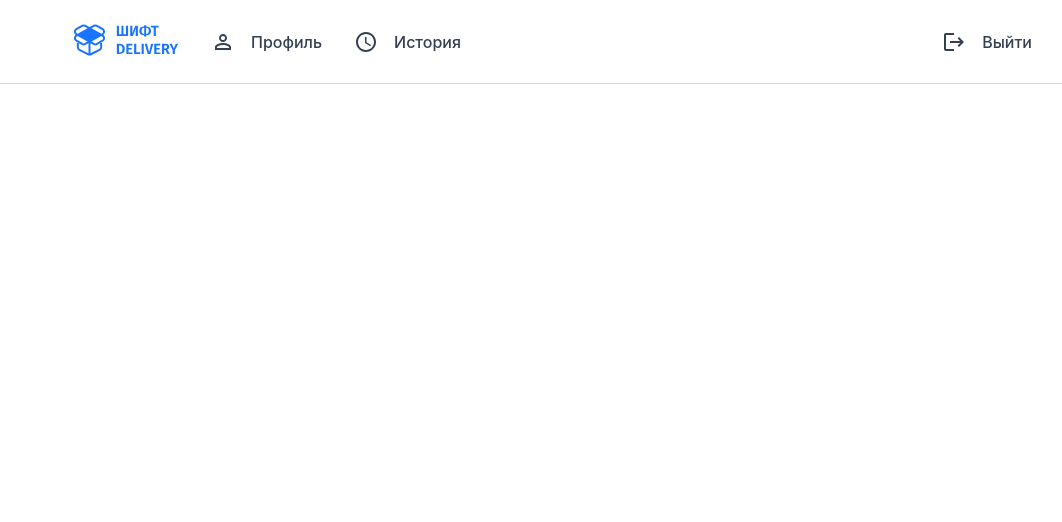
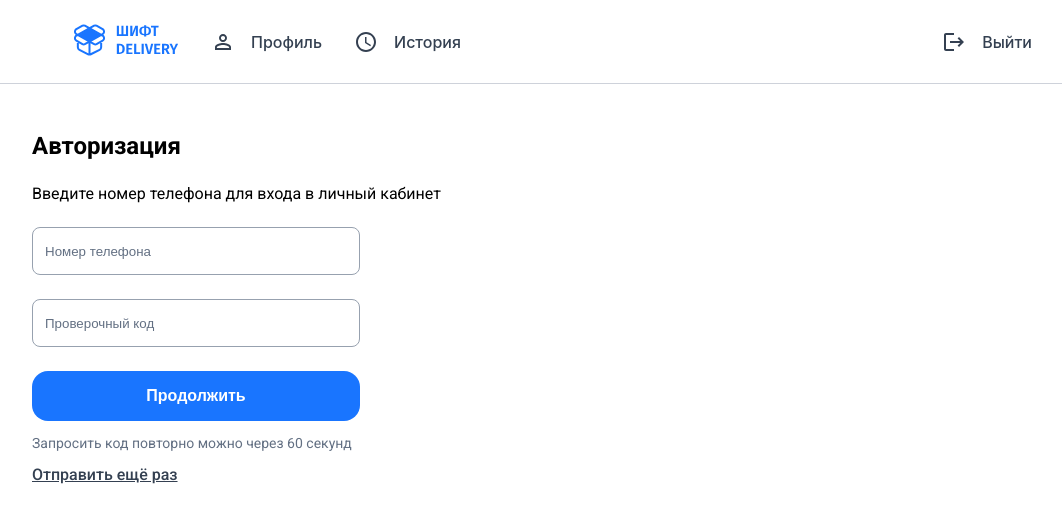
Before and after one commit to AsmrS4/shift-summer-frontend-2025, a React (Vite) app: page /sign-in in a window 1280 px wide. Shown: the top 522 px of the page, without its empty margins (88-1150 px from the left). Built offline with nearby package versions, Linux system fonts and the light colour scheme.

Commit message:
added sign-in page

```diff
--- a/src/app/App.tsx
+++ b/src/app/App.tsx
@@ -1,6 +1,7 @@
 import Header from '@components/Header';
 import DeliveryPage from '@pages/Delivery/DeliveryMethod';
 import HomePage from '@pages/Home';
+import LoginPage from '@pages/Login';
 import { BrowserRouter, Route, Routes } from 'react-router-dom';
 
 function App() {
@@ -24,6 +25,7 @@ function App() {
                         <Route path='/delivery-registration/success' element={<DeliveryPage />} />
                         <Route path='/delivery-registration/error' element={<DeliveryPage />} />
                     </Route>
+                    <Route path='/sign-in' element={<LoginPage />} />
                 </Routes>
             </BrowserRouter>
         </>
--- /dev/null
+++ b/src/pages/Login/LoginPage.scss
@@ -0,0 +1,51 @@
+@import '@styles/index.scss';
+
+main.login-page {
+    background-color: $white-color;
+    width: 100%;
+    height: 100%;
+    padding: 48px 0;
+    .inner-wrapper {
+        width: 100%;
+        box-sizing: border-box;
+        padding: 0 120px;
+        @include flex-column();
+        align-items: start;
+        gap: 24px;
+        p.form-title {
+            font-size: 16px;
+            font-weight: 400;
+            margin: 0;
+        }
+
+        .form {
+            max-width: 328px;
+            width: 100%;
+            @include flex-column();
+            align-items: start;
+            gap: 24px;
+            input {
+                max-width: 328px;
+            }
+            .button-wrapper {
+                width: 100%;
+                align-items: start;
+                button {
+                    width: 100%;
+                }
+                p {
+                    font-size: 14px;
+                    font-weight: 400;
+                    color: $subtext-color;
+                }
+                span {
+                    color: $typography-color;
+                    font-size: 16px;
+                    font-weight: 500;
+                    text-decoration: underline;
+                    cursor: pointer;
+                }
+            }
+        }
+    }
+}
--- /dev/null
+++ b/src/pages/Login/index.tsx
@@ -0,0 +1,46 @@
+import React, { useState } from 'react';
+
+import Input from '@components/Input';
+import ActionButton from '@components/Button';
+
+import './LoginPage.scss';
+
+const LoginPage = () => {
+    const [timer, setTimer] = useState<number>(60);
+    const handleSubmit = (e: React.FormEvent<HTMLFormElement>) => {
+        e.preventDefault();
+    };
+    return (
+        <main className='login-page'>
+            <div className='inner-wrapper'>
+                <h2>Авторизация</h2>
+                <p className='form-title'>Введите номер телефона для входа в личный кабинет</p>
+                <form className='form' onSubmit={handleSubmit}>
+                    <Input
+                        placeholder='Номер телефона'
+                        type='number'
+                        value={null}
+                        onChange={function (e: React.ChangeEvent<HTMLInputElement>): void {
+                            throw new Error('Function not implemented.');
+                        }}
+                    />
+                    <Input
+                        placeholder='Проверочный код'
+                        type='number'
+                        value={null}
+                        onChange={function (e: React.ChangeEvent<HTMLInputElement>): void {
+                            throw new Error('Function not implemented.');
+                        }}
+                    />
+                    <div className='button-wrapper'>
+                        <ActionButton text={'Продолжить'} type={'submit'} color='primary' />
+                        <p>Запросить код повторно можно через {timer} секунд</p>
+                        <span>Отправить ещё раз</span>
+                    </div>
+                </form>
+            </div>
+        </main>
+    );
+};
+
+export default LoginPage;
```
